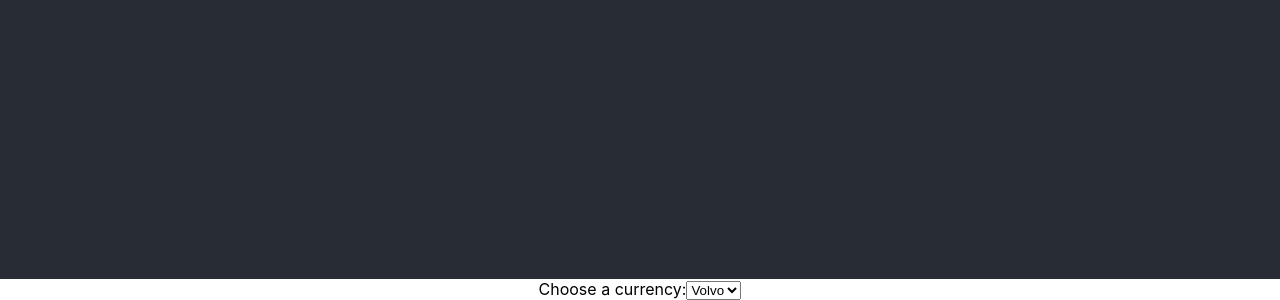
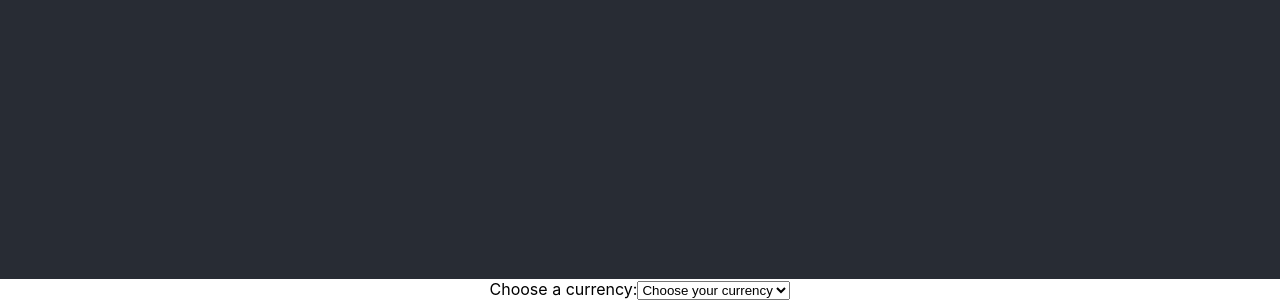
Before and after one commit to laurajbrennan/currency-converter, a React (Create React App) app: page / in a window 1280 px wide. Shown: the part 521-821 px from the top of the page. Built offline with nearby package versions, Linux system fonts and the light colour scheme; no server answers.

Commit message:
trying a different approach after this

```diff
--- a/src/components/dropdown.js
+++ b/src/components/dropdown.js
@@ -1,43 +1,48 @@
 import React, { Component } from "react";
+// import { createRoot } from 'react-dom/client';
 // https://restcountries.com/v3.1/all?fields=name,currencies
 
 // https://v6.exchangerate-api.com/v6/080ff539a713154eccfbfd71/latest/USD
 
 export default class Dropdown extends Component {
-  state = {
-    loading: false,
-    countries: this.props.countries
-  };
-
-//   makeList = e => {
-//     e.preventDefault();
-//     this.setState({ loading: true });
-
-//   }
-
   render() {
     async function fetchCountries(endpoint) {
-        // this.setState({ loading: true });
         const res = await fetch(endpoint);
         const data = await res.json();
         return data;
+    };
+    function makeList(array) {
+        array.map(entry => {
+            const currCode = entry[0];
+            const currName = entry[1];
+            return (
+                <option value={currCode}>{currCode} - {currName}</option>
+            )
+        })
+    };
+    // function makeList(array){
+    //     array.forEach((currency) => {
+    //         console.log(currency);
+    //         const currCode = currency[0];
+    //         const currName = currency[1];
+    //         const option = React.createElement("option", null, {currCode} - {currName});
+    //         addToPage(option);
+    //     })
+    // }
+    function start() {
+        fetchCountries('https://v6.exchangerate-api.com/v6/080ff539a713154eccfbfd71/codes').then(data => {
+        // console.log(data.supported_codes);
+        makeList(data.supported_codes);
+    });
     }
-
-    fetchCountries('https://restcountries.com/v3.1/all?fields=name,currencies')
-    .then(data => {
-        console.log(data);
-        // this.setState({ countries: data, loading: false });
-    });
 
     return (
       <div>
         <div className="currency__input">
             <label htmlFor="cars">Choose a currency:</label>
-            <select name="currency">
-                <option value="volvo">Volvo</option>
-                <option value="saab">Saab</option>
-                <option value="fiat">Fiat</option>
-                <option value="audi">Audi</option>
+            <select name="currency" id="currency__select">
+                <option value="">Choose your currency</option>
+
             </select>
         </div>
       </div>
```
